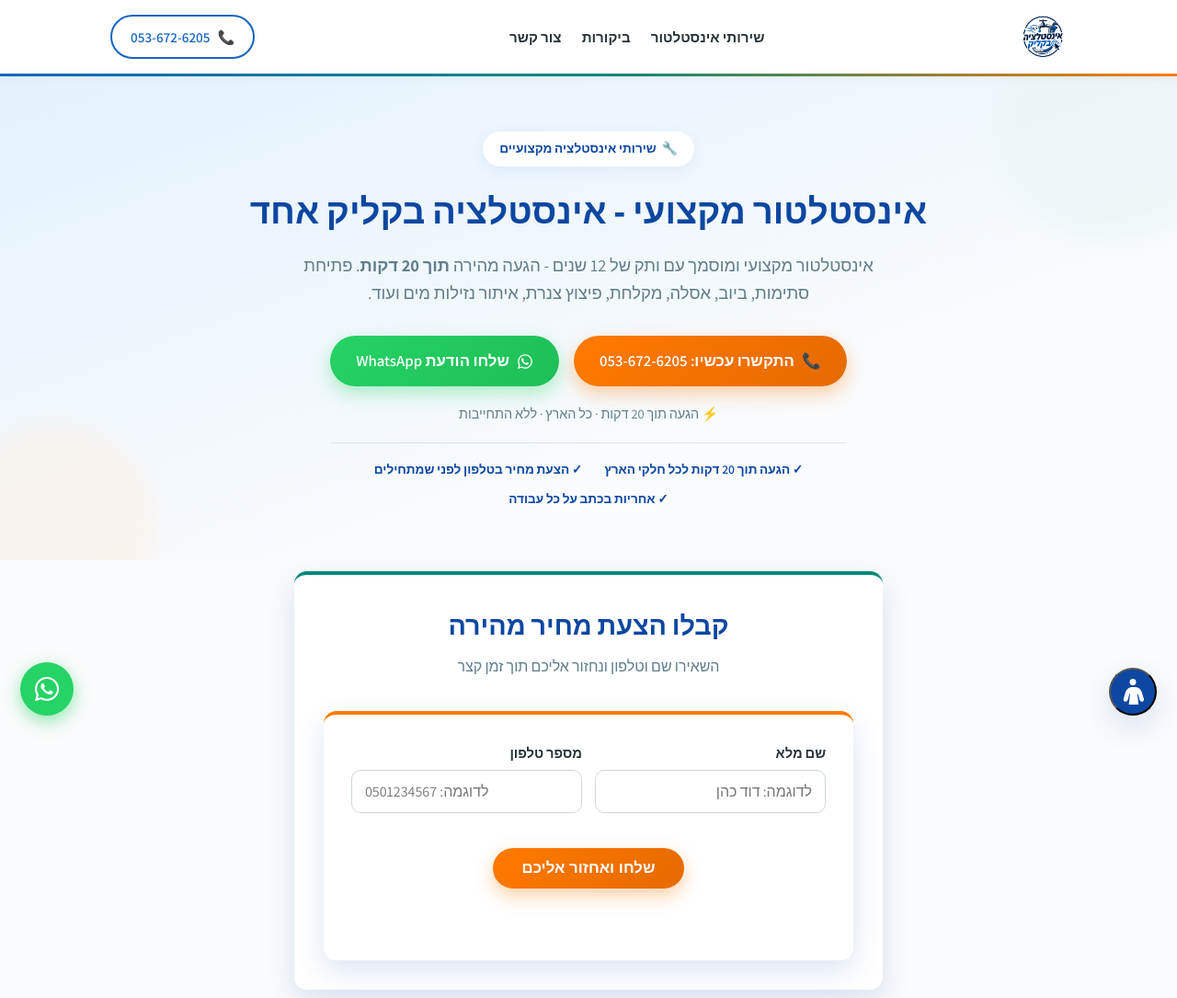
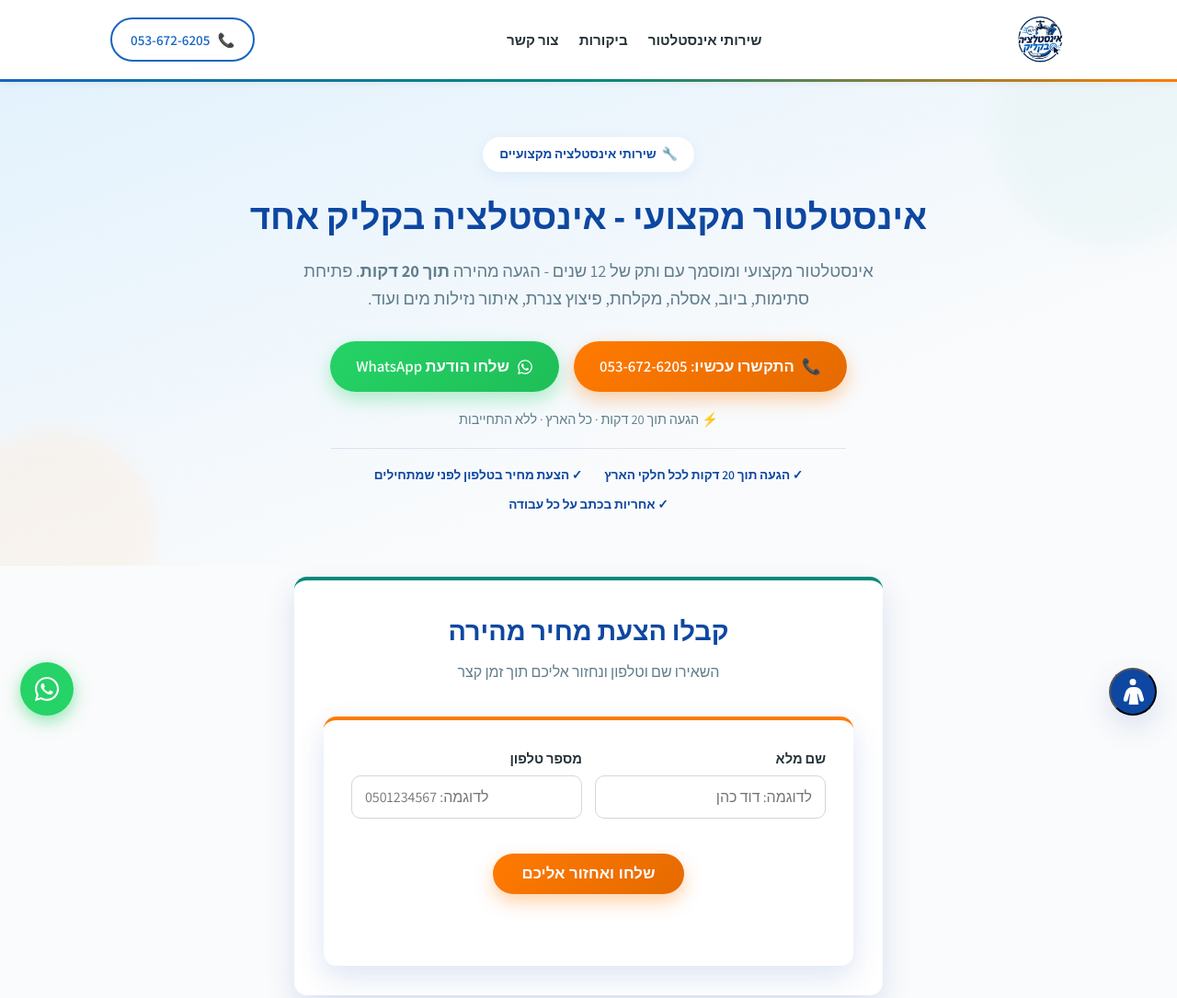
Before and after one commit to dandinn22-commits/website, a website: page website/public/index.html in a window 1280 px wide. Shown: the top 1085 px of the page at 92% size. Drawn offline with Linux system fonts and the light colour scheme.

Commit message:
Add files via upload

```diff
--- a/website/public/style.css
+++ b/website/public/style.css
@@ -140,14 +140,14 @@ a { text-decoration: none; color: inherit; }
 }
 .logo img {
   display: block;
-  border-radius: 50%;
-  object-fit: cover;
 }
 .site-logo-img {
-  height: 52px;
-  width: 52px;
+  height: 58px;
+  width: 58px;
+  aspect-ratio: 1 / 1;
   object-fit: contain;
   border-radius: 0;
+  flex-shrink: 0;
 }
 .logo-text {
   font-family: var(--font-heading);
```
